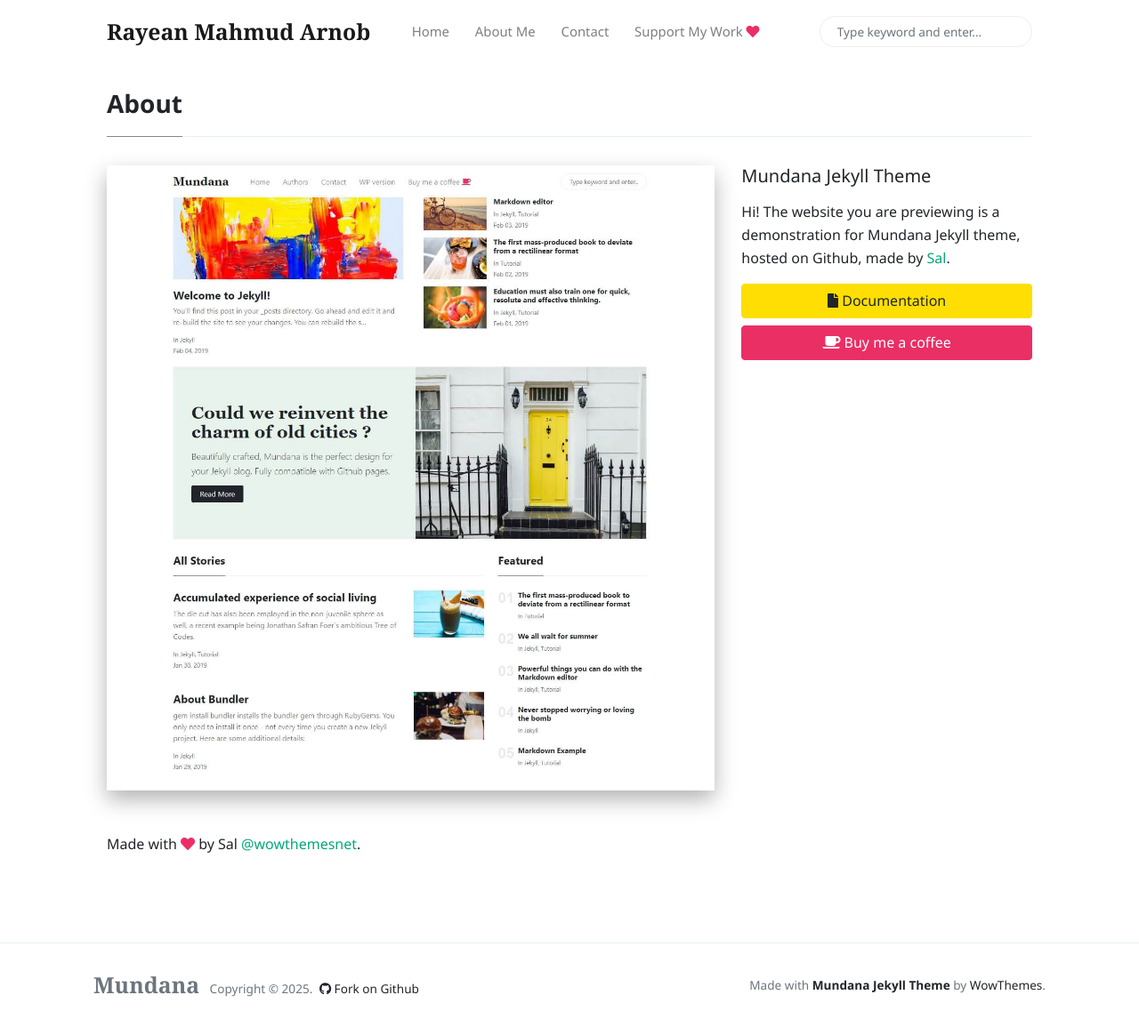
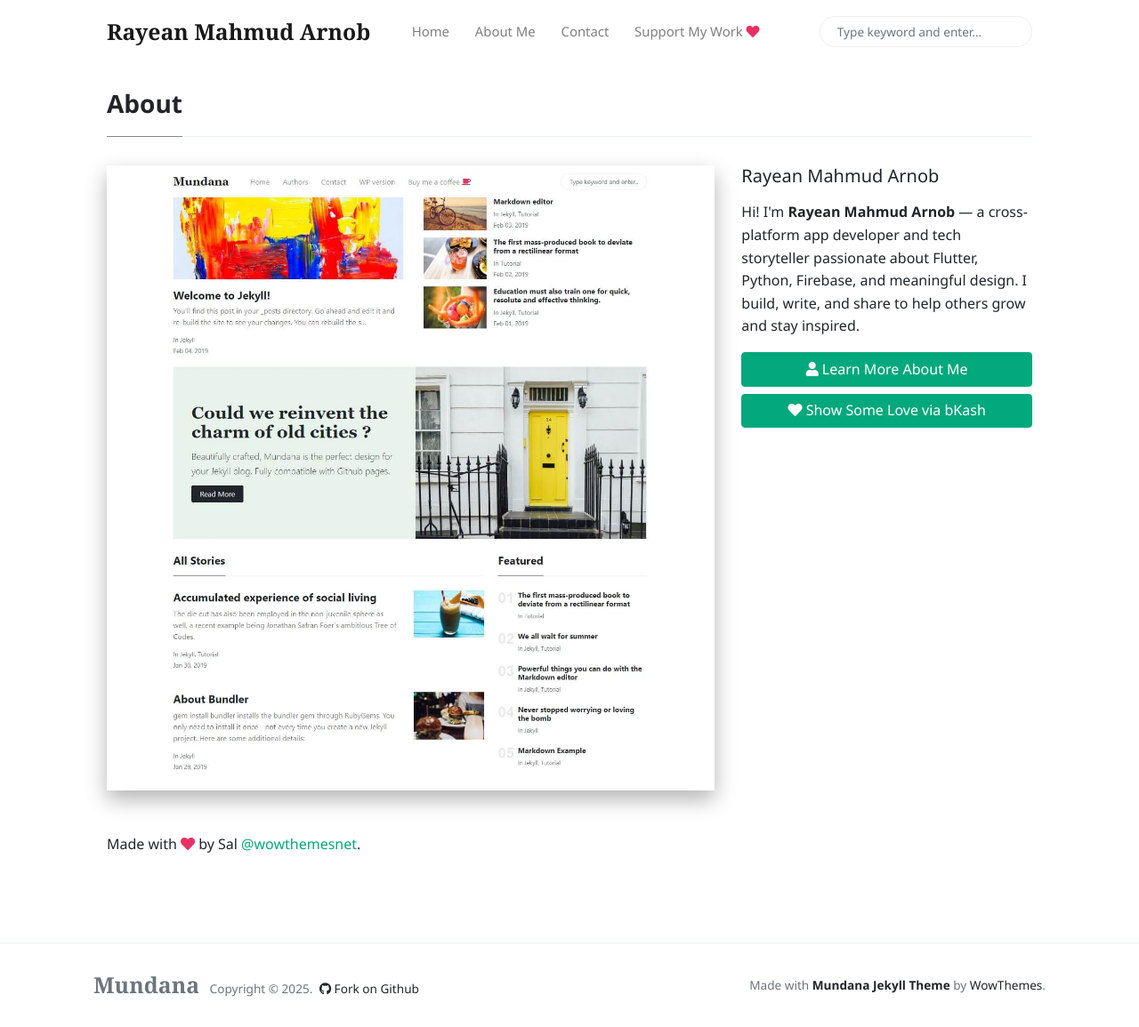
Before and after one commit to Rayean-Mahmud/rayean-mahmud.github.io, a Jekyll site: the page built from _pages/about.md, in a window 1280 px wide and 1155 px high. Shown: the whole window at 89% size. Built offline with Jekyll 4.4.1, drawn with Linux system fonts in a browser that asks for light colours; nearby versions of some CDN libraries; comment, search, counter and statistics services are not loaded.

Commit message:
Update sidebar.html

```diff
--- a/_includes/sidebar.html
+++ b/_includes/sidebar.html
@@ -1,7 +1,13 @@
-<h5 class="mb-3">Mundana Jekyll Theme</h5>
+<h5 class="mb-3">Rayean Mahmud Arnob</h5>
 
-<p>Hi! The website you are previewing is a demonstration for Mundana Jekyll theme, hosted on Github, made by <a href="https://www.wowthemes.net/donate/">Sal</a>.</p>
+<p>
+  Hi! I'm <strong>Rayean Mahmud Arnob</strong> — a cross-platform app developer and tech storyteller passionate about Flutter, Python, Firebase, and meaningful design. I build, write, and share to help others grow and stay inspired.
+</p>
 
-<a target="_blank" href="https://www.wowthemes.net/mundana-jekyll-theme/" class="btn btn-warning d-block mb-2"><i class="fa fa-file"></i> Documentation</a>
+<a href="{{ site.baseurl }}/about/" class="btn btn-primary d-block mb-2">
+  <i class="fa fa-user"></i> Learn More About Me
+</a>
 
-<a target="_blank" class="btn btn-danger d-block" href="https://www.wowthemes.net/donate/"><i class="fa fa-coffee"></i> Buy me a coffee</a>
+<a href="{{ site.baseurl }}/support/" class="btn btn-success d-block">
+  <i class="fa fa-heart"></i> Show Some Love via bKash
+</a>
```
